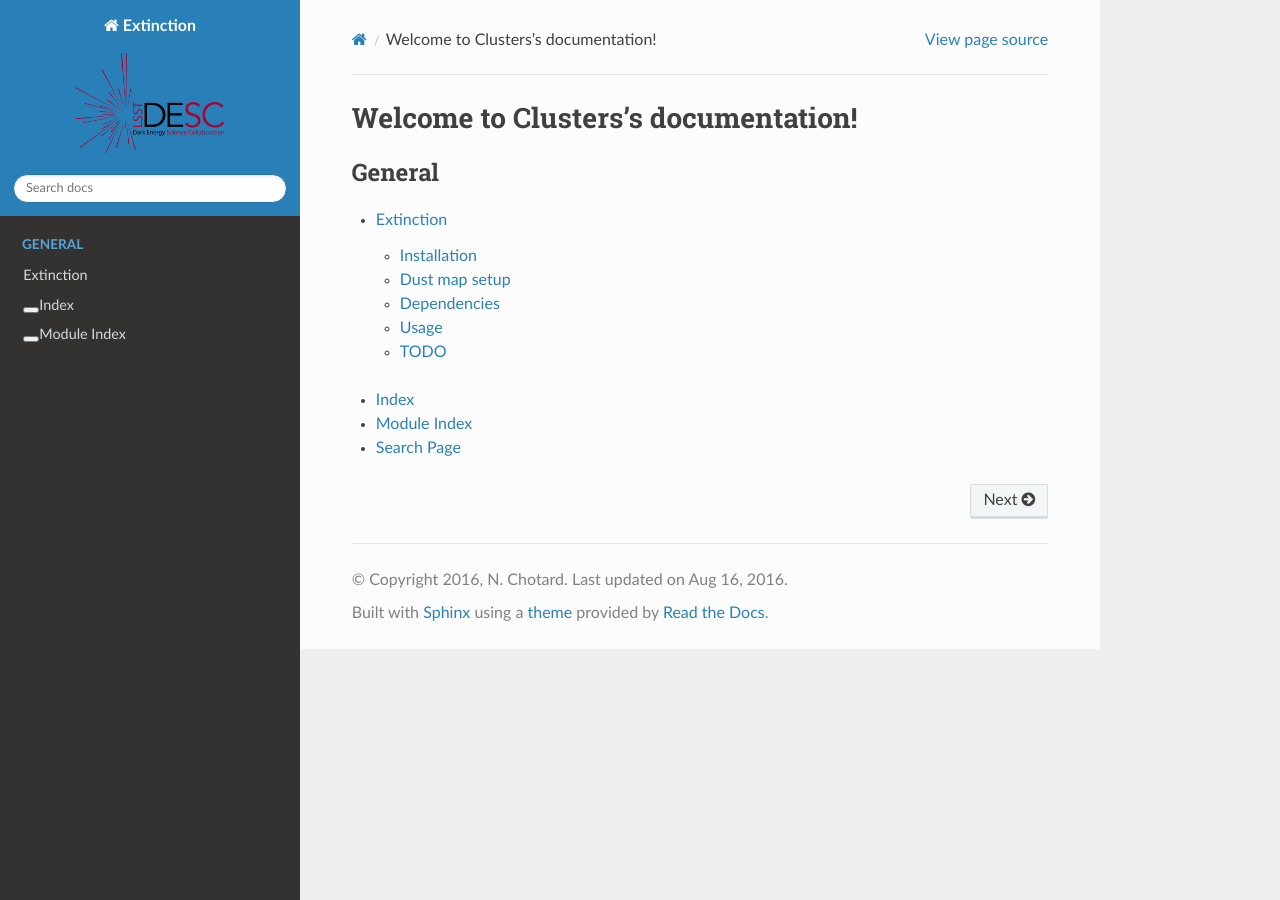
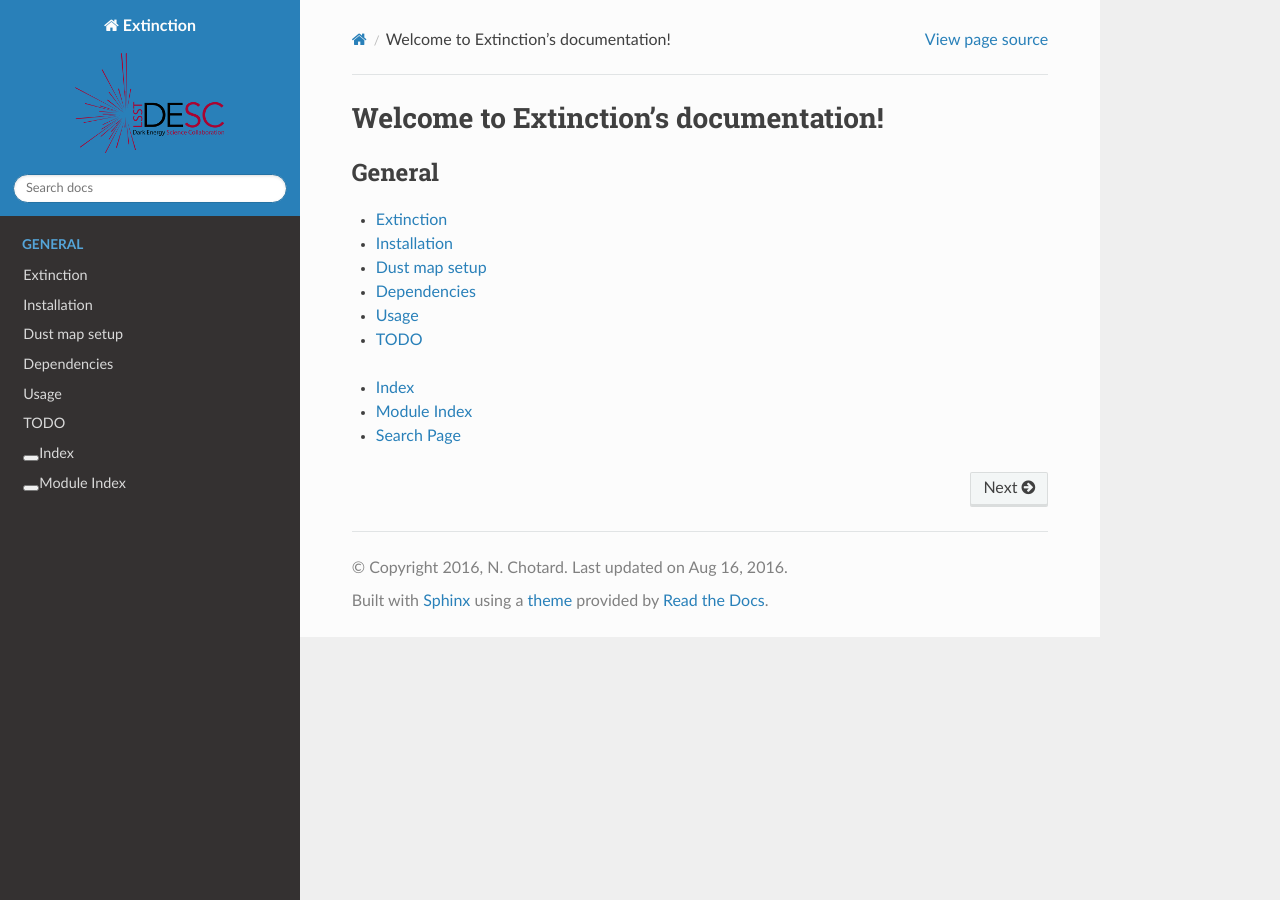
Before and after one commit to nicolaschotard/extinctions, a Sphinx documentation site: the page built from docs/source/index.rst, in a window 1280 px wide. Built offline with Sphinx 7.4.7 and the Read the Docs theme 2.0.0, drawn with Linux system fonts in a browser that asks for light colours; pages that are not in the unit, such as notebooks, are missing from menus.

```diff
--- a/README.rst
+++ b/README.rst
@@ -15,7 +15,7 @@ ____
 .. inclusion-marker-do-not-remove
 
 Extinction
-==========
+----------
 
 Python package including different extinction laws and dust maps. Useful to
 
--- a/docs/source/index.rst
+++ b/docs/source/index.rst
@@ -1,20 +1,16 @@
-.. Clusters documentation master file, created by
+.. Extinction documentation master file, created by
    sphinx-quickstart on Thu Aug  4 12:06:33 2016.
    You can adapt this file completely to your liking, but it should at least
    contain the root `toctree` directive.
 
-Welcome to Clusters's documentation!
-====================================
+Welcome to Extinction's documentation!
+======================================
 
 .. toctree::
    :maxdepth: 2
    :caption: General
 
    readme
-
-.. toctree::
-   :maxdepth: 2
-   :caption: Data format
 
 .. toctree::
    :maxdepth: 3
```
